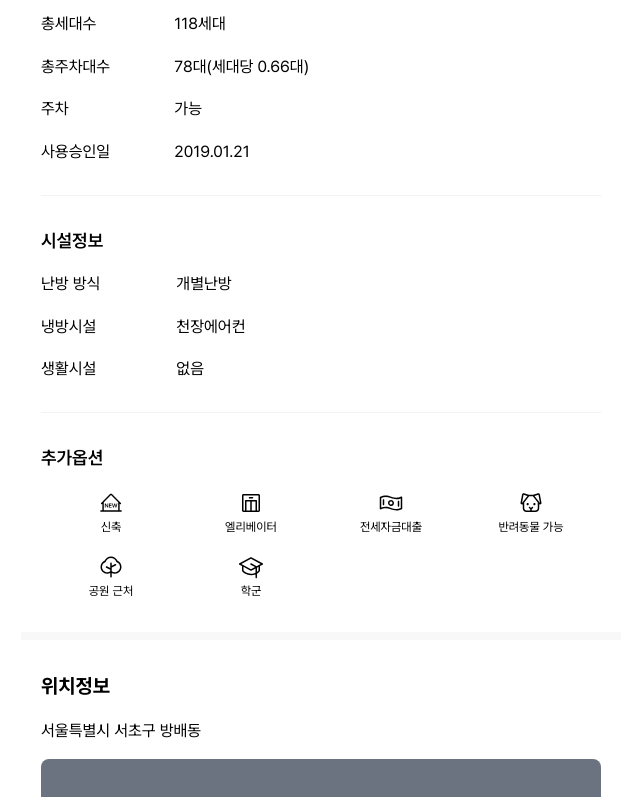
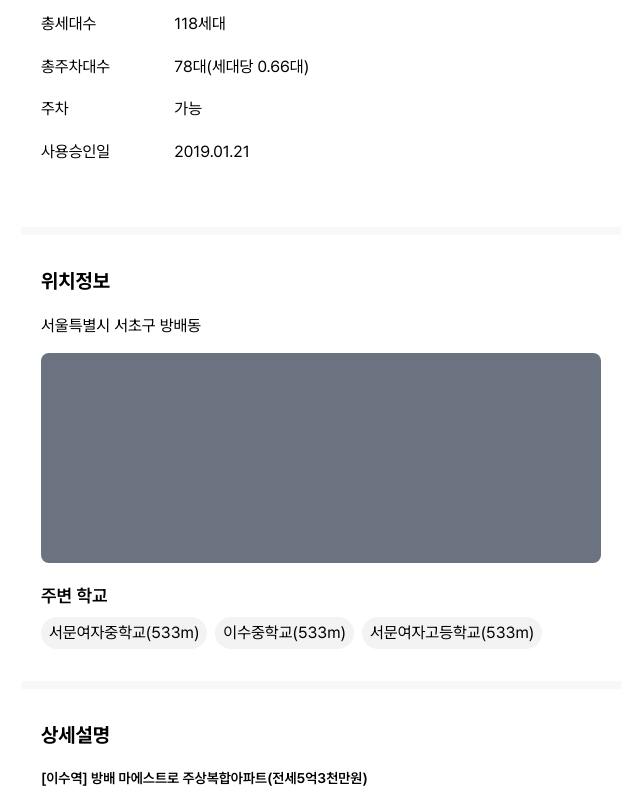
Before and after one commit to FC-DEV3-Final-Project/zoop-frontend, a Next.js app: page /property/1 in a window 1280 px wide. Shown: the part 1599-2396 px from the top of the page, without its empty margins (319-959 px from the left). Built offline with nearby package versions, Linux system fonts and the light colour scheme.

Commit message:
design: 매물 정보 UI 수정

```diff
--- a/src/app/property/[id]/(with-tabs)/detail/section/InfoSection.tsx
+++ b/src/app/property/[id]/(with-tabs)/detail/section/InfoSection.tsx
@@ -38,7 +38,7 @@ export default function InfoSection() {
       <div className="mb-5 text-title2 text-black">매물정보</div>
       {/* <Image src="" alt="매물정보 사진" className="mb-5" /> */}
       <div className="mb-5 h-[200px] w-full rounded-small bg-gray-500"></div>
-      <div className="grid grid-cols-[auto_1fr] gap-x-[45px] gap-y-[20px] border-b-[1px] border-b-gray-200 pb-8 text-subtitle3 text-black">
+      <div className="grid grid-cols-[auto_1fr] gap-x-[45px] gap-y-[20px] pb-8 text-subtitle3 text-black">
         {infoList.map(([label, value], idx) => (
           <React.Fragment key={idx}>
             <div>{label}</div>
@@ -46,26 +46,6 @@ export default function InfoSection() {
           </React.Fragment>
         ))}
       </div>
-
-      <div className="mb-5 mt-8 text-subtitle1 text-black">시설정보</div>
-      <div className="grid grid-cols-[auto_1fr] gap-x-[76px] gap-y-[20px] border-b-[1px] border-b-gray-200 pb-8 text-subtitle3 text-black">
-        {facilityList.map(([label, value], idx) => (
-          <React.Fragment key={idx}>
-            <div>{label}</div>
-            <div>{value}</div>
-          </React.Fragment>
-        ))}
-      </div>
-
-      <div className="mb-5 mt-8 text-subtitle1 text-black">추가옵션</div>
-      <div className="flex flex-wrap gap-y-5">
-        {optionList.map((opt, idx) => (
-          <div key={idx} className="flex w-1/4 flex-col items-center justify-center gap-1">
-            <img src={opt.icon} alt={opt.label} className="h-6 w-6" />
-            <span className="text-body4 text-black">{opt.label}</span>
-          </div>
-        ))}
-      </div>
     </section>
   );
 }
```
